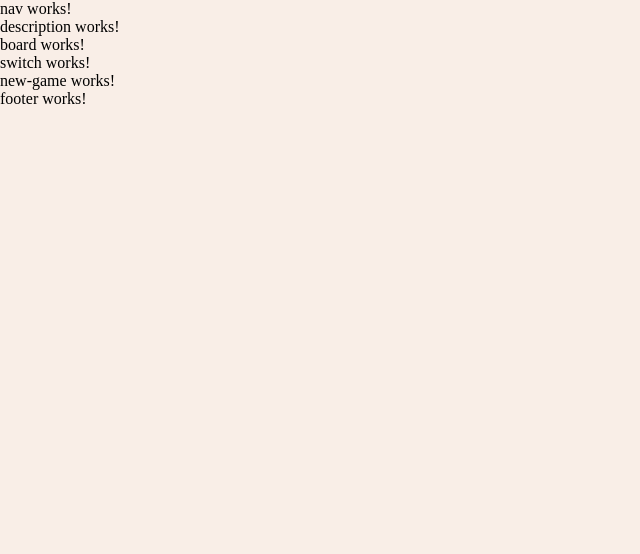
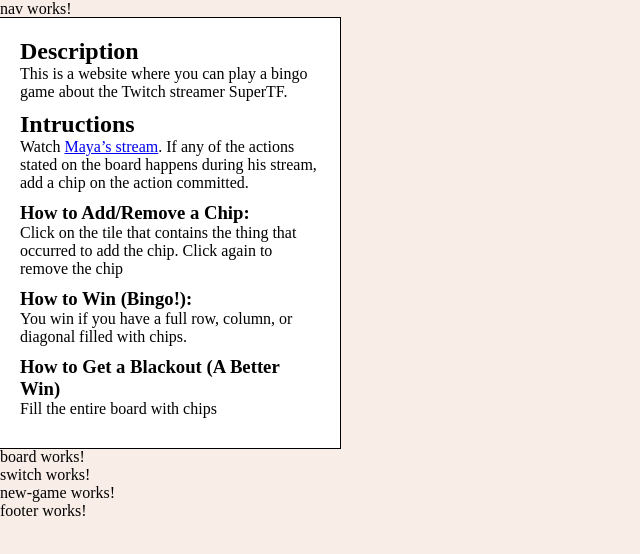
Before and after one commit to abdullahmorrison/maya-bingo, an Angular app: page / in a window 1280 px wide. Shown: the top 554 px of the page, without its empty margins (0-640 px from the left). Built offline with nearby package versions, Linux system fonts and the light colour scheme.

Commit message:
description component made

```diff
--- a/src/app/description/description.component.html
+++ b/src/app/description/description.component.html
@@ -1 +1,16 @@
-<p>description works!</p>
+<div class="description">
+    <h2>Description</h2>
+    <p>This is a website where you can play a bingo game about the Twitch streamer SuperTF.</p>
+
+    <h2>Intructions</h2>
+    <p>Watch <a href="https://twitch.tv/maya" target="_blank">Maya’s stream</a>. If any of the actions stated on the board happens during his stream, add a chip on the action committed.</p>
+
+    <h3>How to Add/Remove a Chip:</h3>
+    <p>Click on the tile that contains the thing that occurred to add the chip. Click again to remove the chip</p>
+
+    <h3>How to Win (Bingo!):</h3>
+    <p>You win if you have a full row, column, or diagonal filled with chips.</p>
+
+    <h3>How to Get a Blackout (A Better Win)</h3>
+    <p>Fill the entire board with chips</p>
+</div>
--- a/src/app/description/description.component.scss
+++ b/src/app/description/description.component.scss
@@ -0,0 +1,11 @@
+.description{
+    background-color: white;
+    padding: 20px;
+    outline: 1px solid black;
+
+    max-width: 300px;
+
+    p{
+        margin-bottom: 10px;
+    }
+}
```
